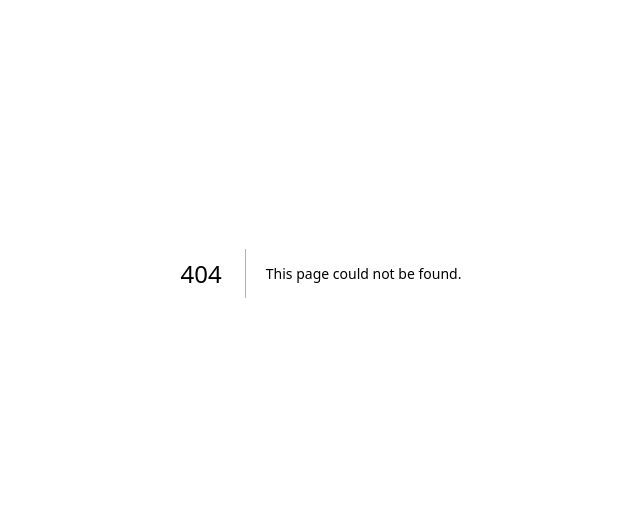
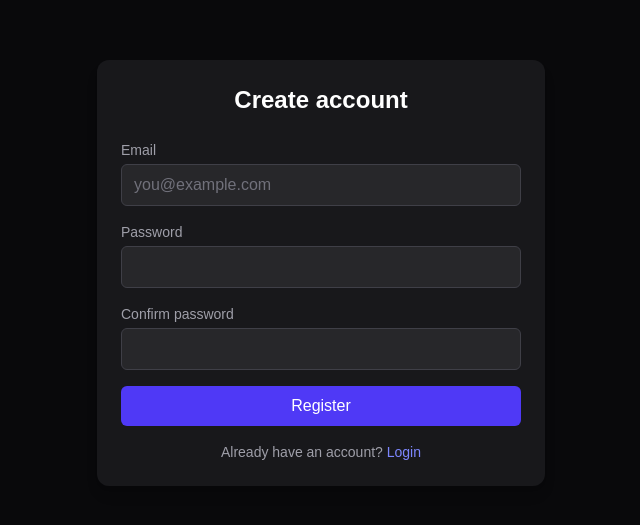
Before and after one commit to ashreekar/VidoVido, a Next.js app: page /register in a window 1280 px wide. Before the commit this address had no page. Shown: the part 127-652 px from the top of the page, without its empty margins (319-959 px from the left). Built offline with nearby package versions, Linux system fonts and the light colour scheme.

Commit message:
add frontend for auth

```diff
--- /dev/null
+++ b/app/login/page.tsx
@@ -0,0 +1,106 @@
+"use client";
+
+import { signIn } from "next-auth/react";
+import { useRouter } from "next/navigation";
+import { useState } from "react";
+
+export default function Page() {
+  const [email, setEmail] = useState("");
+  const [password, setPassword] = useState("");
+  const [error, setError] = useState<string | null>(null);
+  const [loading, setLoading] = useState(false);
+
+  const router = useRouter();
+
+  const handleSubmit = async (e: React.FormEvent<HTMLFormElement>) => {
+    e.preventDefault();
+    setError(null);
+
+    try {
+      setLoading(true);
+
+      const res = await signIn("credentials", {
+        email,
+        password,
+        redirect: false,
+      });
+
+      if (res?.error) {
+        setError("Invalid email or password");
+        return;
+      }
+
+      router.push("/");
+    } catch {
+      setError("Something went wrong. Please try again.");
+    } finally {
+      setLoading(false);
+    }
+  };
+
+  return (
+    <main className="min-h-screen flex items-center justify-center bg-zinc-950 px-4">
+      <div className="w-full max-w-md rounded-xl bg-zinc-900 p-6 shadow-lg">
+        <h1 className="mb-6 text-center text-2xl font-semibold text-white">
+          Login
+        </h1>
+
+        {/* Error */}
+        {error && (
+          <div className="mb-4 rounded-md border border-red-500/40 bg-red-500/10 px-4 py-2 text-sm text-red-400">
+            {error}
+          </div>
+        )}
+
+        <form onSubmit={handleSubmit} className="space-y-4">
+          {/* Email */}
+          <div>
+            <label className="mb-1 block text-sm text-zinc-400">
+              Email
+            </label>
+            <input
+              type="email"
+              className="w-full rounded-md border border-zinc-700 bg-zinc-800 px-3 py-2 text-white placeholder-zinc-500 outline-none focus:border-indigo-500 focus:ring-1 focus:ring-indigo-500"
+              placeholder="you@example.com"
+              value={email}
+              onChange={(e) => setEmail(e.target.value)}
+              required
+            />
+          </div>
+
+          {/* Password */}
+          <div>
+            <label className="mb-1 block text-sm text-zinc-400">
+              Password
+            </label>
+            <input
+              type="password"
+              className="w-full rounded-md border border-zinc-700 bg-zinc-800 px-3 py-2 text-white outline-none focus:border-indigo-500 focus:ring-1 focus:ring-indigo-500"
+              value={password}
+              onChange={(e) => setPassword(e.target.value)}
+              required
+            />
+          </div>
+
+          <button
+            type="submit"
+            disabled={loading}
+            className="w-full rounded-md bg-indigo-600 py-2 font-medium text-white transition hover:bg-indigo-500 disabled:cursor-not-allowed disabled:opacity-60"
+          >
+            {loading ? "Signing in..." : "Login"}
+          </button>
+        </form>
+
+        <p className="mt-4 text-center text-sm text-zinc-400">
+          Don&apos;t have an account?{" "}
+          <button
+            onClick={() => router.push("/register")}
+            className="font-medium text-indigo-400 hover:underline"
+          >
+            Register
+          </button>
+        </p>
+      </div>
+    </main>
+  );
+}
--- /dev/null
+++ b/app/register/page.tsx
@@ -0,0 +1,127 @@
+"use client";
+
+import { useRouter } from "next/navigation";
+import { useState } from "react";
+
+export default function Page() {
+  const [email, setEmail] = useState("");
+  const [password, setPassword] = useState("");
+  const [confirmPassword, setConfirmPassword] = useState("");
+  const [error, setError] = useState<string | null>(null);
+  const [loading, setLoading] = useState(false);
+
+  const router = useRouter();
+
+  const handleSubmit = async (e: React.FormEvent<HTMLFormElement>) => {
+    e.preventDefault();
+    setError(null);
+
+    if (password !== confirmPassword) {
+      setError("Passwords do not match");
+      return;
+    }
+
+    try {
+      setLoading(true);
+
+      const res = await fetch("/api/auth/register", {
+        method: "POST",
+        headers: { "Content-Type": "application/json" },
+        body: JSON.stringify({ email, password }),
+      });
+
+      const data = await res.json();
+
+      if (!res.ok) {
+        setError(data?.error ?? "Registration failed");
+        return;
+      }
+
+      router.push("/login");
+    } catch {
+      setError("Something went wrong. Please try again.");
+    } finally {
+      setLoading(false);
+    }
+  };
+
+  return (
+    <main className="min-h-screen flex items-center justify-center bg-zinc-950 px-4">
+      <div className="w-full max-w-md rounded-xl bg-zinc-900 p-6 shadow-lg">
+        <h1 className="mb-6 text-center text-2xl font-semibold text-white">
+          Create account
+        </h1>
+
+        {/* Error message */}
+        {error && (
+          <div className="mb-4 rounded-md border border-red-500/40 bg-red-500/10 px-4 py-2 text-sm text-red-400">
+            {error}
+          </div>
+        )}
+
+        <form onSubmit={handleSubmit} className="space-y-4">
+          {/* Email */}
+          <div>
+            <label className="mb-1 block text-sm text-zinc-400">
+              Email
+            </label>
+            <input
+              type="email"
+              className="w-full rounded-md border border-zinc-700 bg-zinc-800 px-3 py-2 text-white placeholder-zinc-500 outline-none focus:border-indigo-500 focus:ring-1 focus:ring-indigo-500"
+              placeholder="you@example.com"
+              value={email}
+              onChange={(e) => setEmail(e.target.value)}
+              required
+            />
+          </div>
+
+          {/* Password */}
+          <div>
+            <label className="mb-1 block text-sm text-zinc-400">
+              Password
+            </label>
+            <input
+              type="password"
+              className="w-full rounded-md border border-zinc-700 bg-zinc-800 px-3 py-2 text-white outline-none focus:border-indigo-500 focus:ring-1 focus:ring-indigo-500"
+              value={password}
+              onChange={(e) => setPassword(e.target.value)}
+              required
+            />
+          </div>
+
+          {/* Confirm Password */}
+          <div>
+            <label className="mb-1 block text-sm text-zinc-400">
+              Confirm password
+            </label>
+            <input
+              type="password"
+              className="w-full rounded-md border border-zinc-700 bg-zinc-800 px-3 py-2 text-white outline-none focus:border-indigo-500 focus:ring-1 focus:ring-indigo-500"
+              value={confirmPassword}
+              onChange={(e) => setConfirmPassword(e.target.value)}
+              required
+            />
+          </div>
+
+          <button
+            type="submit"
+            disabled={loading}
+            className="w-full rounded-md bg-indigo-600 py-2 font-medium text-white transition hover:bg-indigo-500 disabled:cursor-not-allowed disabled:opacity-60"
+          >
+            {loading ? "Creating account..." : "Register"}
+          </button>
+        </form>
+
+        <p className="mt-4 text-center text-sm text-zinc-400">
+          Already have an account?{" "}
+          <button
+            onClick={() => router.push("/login")}
+            className="font-medium text-indigo-400 hover:underline"
+          >
+            Login
+          </button>
+        </p>
+      </div>
+    </main>
+  );
+}
--- /dev/null
+++ b/middleware.ts
@@ -0,0 +1,5 @@
+const middleware = () => {
+
+}
+
+export default middleware
--- a/package.json
+++ b/package.json
@@ -12,6 +12,7 @@
     "@imagekit/next": "^2.1.3",
     "@types/bcryptjs": "^2.4.6",
     "bcryptjs": "^3.0.3",
+    "daisyui": "^5.5.14",
     "mongoose": "^9.1.5",
     "next": "16.1.4",
     "next-auth": "^4.24.13",
```
Also changed, not shown: 1 other file (tests, documents, lock files or other folders).
